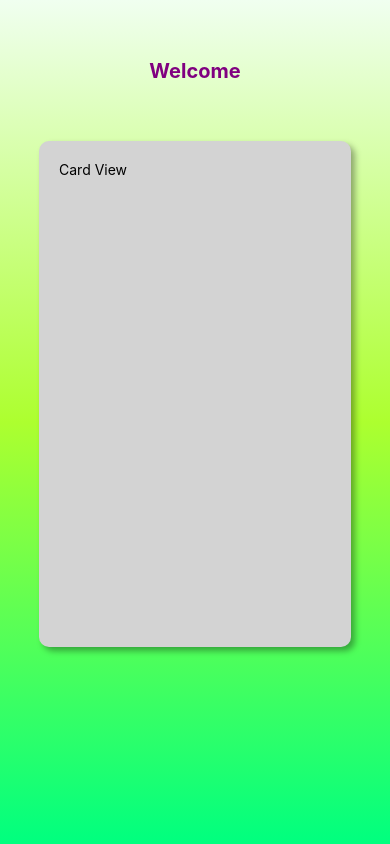
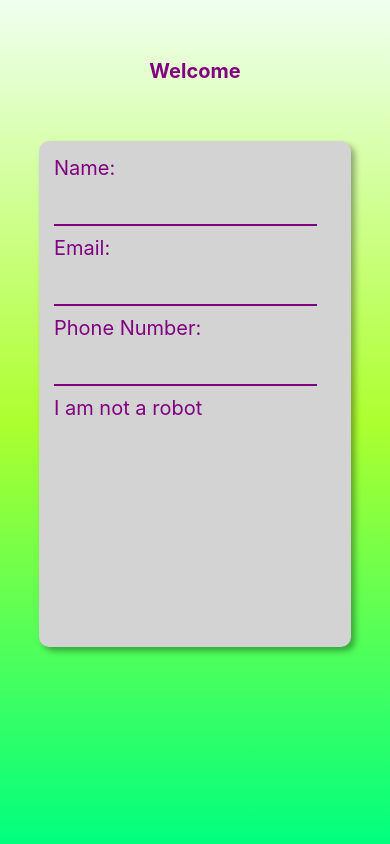
Before and after one commit to haorup/NumberGuessing, a React Native app: screen / in a window 390 px wide. Built offline with nearby package versions, Linux system fonts and the light colour scheme.

Commit message:
created StartScreenInput Component to take inputs of name/email/phonenumber. Import StartScreenInput as the children of Card component in Start screen.

```diff
--- a/Components/Card.js
+++ b/Components/Card.js
@@ -15,7 +15,7 @@ const styles = StyleSheet.create({
     width: '80%',
     height: '90%',
     backgroundColor: '#d3d3d3', // lightgrey
-    padding: 20,
+    padding: 10,
     margin: 20,
     borderRadius: 10,
     shadowColor: 'black',
--- /dev/null
+++ b/Components/StartScreenInput.js
@@ -0,0 +1,69 @@
+import React from 'react';
+import { View, StyleSheet, Text, TextInput } from 'react-native';
+import { useState } from 'react';
+
+export default function StartScreenInput() {
+    const [name, setName] = useState('');
+    const [emailAddr, setEmailAddr] = useState('');
+    const [phoneNum, setPhoneNum] = useState('');
+    const [notRobot, setNotRobot] = useState(false);
+
+  return (
+    <View style={styles.container}>
+        {/* name input field */}
+      <Text style={styles.text}>Name:</Text>
+      <TextInput
+        style={styles.input}
+        onChangeText={setName}
+        value={name}
+        textAlign='center'
+      />
+      {/* email address input field */}
+      <Text style={styles.text}>Email:</Text>
+      <TextInput
+        style={styles.input}
+        onChangeText={setEmailAddr}
+        value={emailAddr}
+        textAlign='center'
+      />
+        {/* phone number input field */}
+        <Text style={styles.text}>Phone Number:</Text>
+        <TextInput
+        style={styles.input}
+        onChangeText={setPhoneNum}
+        value={phoneNum}
+        textAlign='center'
+        />
+        {/* checkbox of checking robot*/}
+      <Text style={styles.text}>I am not a robot</Text>
+      {/* <CheckBox
+        value={notRobot}
+        onValueChange={setNotRobot}
+      /> */}
+    </View>
+  )
+}
+
+const styles = StyleSheet.create({
+    container: {
+        flex: 1,
+        width: '100%',
+    },
+    text: {
+        color: 'purple',
+        fontSize: 20,
+        padding: 5,
+        textAlign: 'left',
+    },
+    input: {
+        width: '90%',
+        borderColor: 'purple',
+        padding: 5,
+        margin: 5,
+        borderBottomWidth: 2,
+        // justifyContent: 'center',
+        fontSize: 20,
+        fontWeight: 'bold',
+        color: 'purple',
+    },
+    });
--- a/Screens/Start.js
+++ b/Screens/Start.js
@@ -2,21 +2,25 @@ import React from 'react';
 import { View, StyleSheet, Text } from 'react-native';
 import Header from '../Components/Header';
 import Card from '../Components/Card';
+import StartScreenInput from '../Components/StartScreenInput';
 
 
 export default function Start() {
   return (
     <View style={styles.container}>
+      {/* welcome message header in top view */}
       <View style={styles.topView}>
       <Header />
       </View>
+      {/* card view in the middle
+      all textinputs and checkbox are put here*/}
       <View style={styles.cardView}>
       <Card >
-        <Text>Card View</Text>
+        <StartScreenInput/>
         </Card>
         </View>
+      {/* bottom view are set empty */}
       <View style={styles.bottomView}>
-
       </View>
     </View>
   )
```
